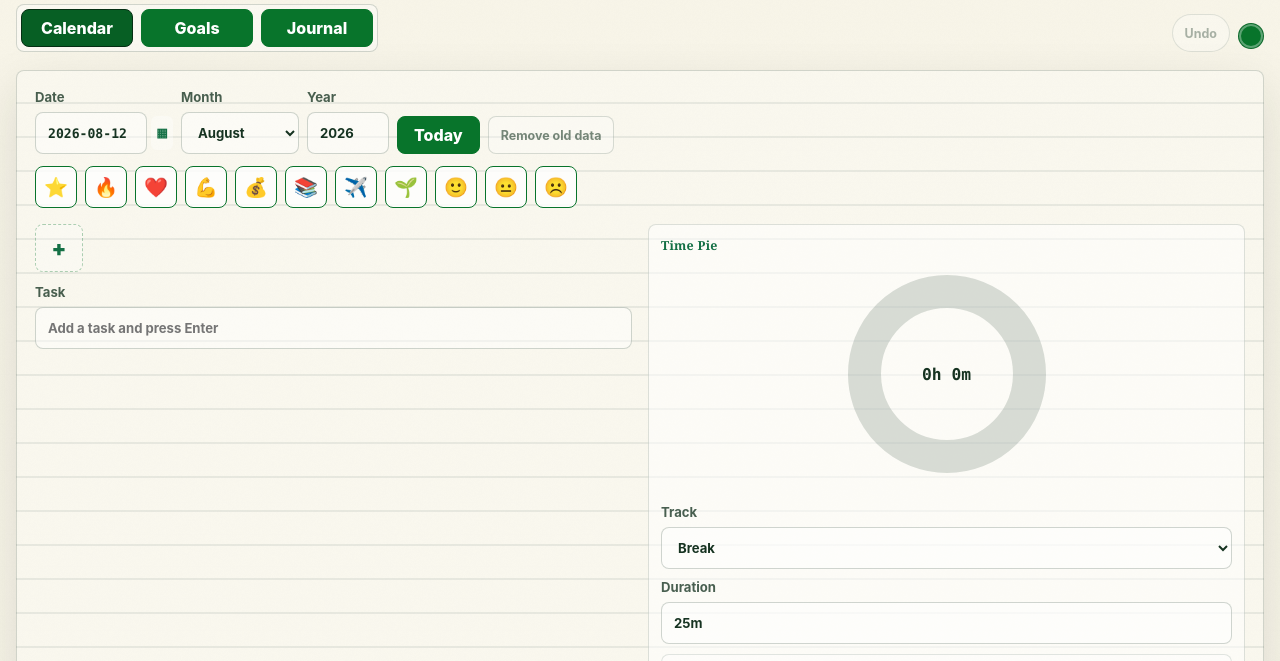
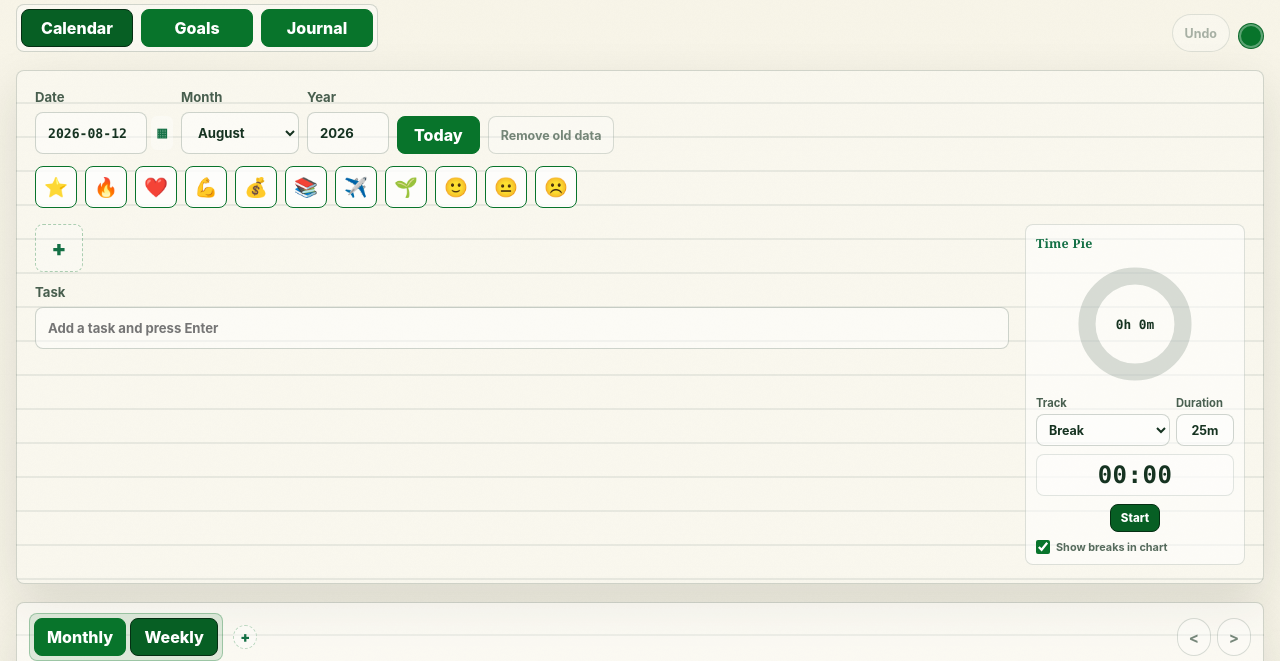
Before and after one commit to bach0404ndg/Journal-Planner-, a website: page public/index.html in a window 1280 px wide. Shown: the part 105-766 px from the top of the page. Drawn offline with Linux system fonts and the light colour scheme.

Commit message:
Redesign Time Pie panel to be compact, move day's tasks into left column
- Day's task list now lives in the left window next to the add-task
  input instead of spanning full width below both columns.
- Shrink the pie chart, put Track/Duration in one compact row, and
  shrink the timer buttons and checkbox, which were oversized for the
  narrower panel.
- Fix a bug where .timer-finished (and .time-legend) always rendered
  visible because their unconditional `display` rule overrode the
  `hidden` attribute.

```diff
--- a/public/index.html
+++ b/public/index.html
@@ -58,6 +58,7 @@
               <div class="emoji-palette" id="emojiPalette"></div>
             </div>
             <div class="side-panel-split">
+              <div class="side-panel-tasks">
                 <form id="calendarNoteForm" class="stacked-form">
                   <div class="special-task-shelf" aria-label="Special calendar tasks">
                     <button class="special-task-add" id="addSpecialTaskButton" type="button" aria-label="Add special task">+</button>
@@ -68,6 +69,8 @@
                     <input id="calendarNoteInput" type="text" placeholder="Add a task and press Enter">
                   </label>
                 </form>
+                <div class="mini-list" id="selectedDateNotes"></div>
+              </div>
 
               <section class="time-panel" aria-label="Time tracking">
                 <div class="time-panel-head">
@@ -87,14 +90,16 @@
                 <div class="time-legend" id="timeLegend" hidden></div>
 
                 <div class="timer-controls">
+                  <div class="timer-row">
                     <label>
                       <span>Track</span>
                       <select id="timerTaskSelect" aria-label="Task to track"></select>
                     </label>
-                  <label>
+                    <label class="timer-duration-field">
                       <span>Duration</span>
                       <input id="timerDurationInput" type="text" placeholder="25m" value="25m">
                     </label>
+                  </div>
                   <div class="timer-display" id="timerDisplay">
                     <span id="timerTimeText" aria-hidden="true">00:00</span>
                     <span class="sr-only" id="timerStatusText" aria-live="polite">Timer idle</span>
@@ -116,7 +121,6 @@
                 </div>
               </section>
             </div>
-            <div class="mini-list" id="selectedDateNotes"></div>
           </aside>
 
           <section class="calendar-panel" aria-label="Monthly calendar">
--- a/public/styles.css
+++ b/public/styles.css
@@ -2590,23 +2590,40 @@ textarea:focus {
 
 .side-panel-split {
   display: grid;
-  grid-template-columns: repeat(2, minmax(0, 1fr));
+  grid-template-columns: minmax(0, 1fr) minmax(190px, 220px);
   gap: 16px;
   align-items: start;
   margin-top: 16px;
 }
 
+.side-panel-tasks {
+  display: grid;
+  gap: 10px;
+  min-width: 0;
+}
+
 .side-panel-split .stacked-form {
   margin-top: 0;
 }
 
+.side-panel-tasks .mini-list {
+  margin-top: 0;
+}
+
 .time-panel {
   display: grid;
-  gap: 10px;
-  padding: 12px;
+  gap: 8px;
+  padding: 10px;
   border: 1px solid rgba(22, 51, 33, 0.14);
   border-radius: var(--radius);
   background: rgba(255, 255, 255, 0.52);
+}
+
+.time-panel select,
+.time-panel input[type="text"] {
+  min-height: 32px;
+  padding: 0 8px;
+  font-size: 0.78rem;
 }
 
 .time-panel-head {
@@ -2632,7 +2649,7 @@ textarea:focus {
 
 .time-chart {
   position: relative;
-  width: min(220px, 100%);
+  width: min(128px, 100%);
   margin: 0 auto;
 }
 
@@ -2644,12 +2661,12 @@ textarea:focus {
 
 .time-chart-track {
   stroke: rgba(22, 51, 33, 0.16);
-  stroke-width: 18;
+  stroke-width: 16;
 }
 
 .time-slice {
   fill: none;
-  stroke-width: 18;
+  stroke-width: 16;
 }
 
 .time-chart-center {
@@ -2663,13 +2680,17 @@ textarea:focus {
 .time-chart-total {
   color: var(--ink);
   font-family: ui-monospace, SFMono-Regular, Menlo, Monaco, Consolas, "Liberation Mono", monospace;
-  font-size: 1.02rem;
+  font-size: 0.8rem;
   font-weight: 900;
 }
 
 .time-legend {
   display: grid;
   gap: 4px;
+}
+
+.time-legend[hidden] {
+  display: none;
 }
 
 .time-legend-item {
@@ -2707,7 +2728,7 @@ textarea:focus {
 
 .timer-controls {
   display: grid;
-  gap: 10px;
+  gap: 8px;
 }
 
 .timer-controls .is-invalid {
@@ -2715,8 +2736,24 @@ textarea:focus {
   box-shadow: 0 0 0 3px rgba(156, 51, 40, 0.12);
 }
 
+.timer-row {
+  display: grid;
+  grid-template-columns: minmax(0, 1fr) 58px;
+  gap: 6px;
+}
+
+.timer-row label {
+  gap: 4px;
+  font-size: 0.7rem;
+}
+
+.timer-duration-field input {
+  padding: 0 4px;
+  text-align: center;
+}
+
 .timer-display {
-  padding: 10px 8px;
+  padding: 6px;
   border: 1px solid rgba(22, 51, 33, 0.12);
   border-radius: var(--radius);
   background: rgba(255, 255, 255, 0.4);
@@ -2726,9 +2763,9 @@ textarea:focus {
 .timer-display #timerTimeText {
   color: var(--ink);
   font-family: ui-monospace, SFMono-Regular, Menlo, Monaco, Consolas, "Liberation Mono", monospace;
-  font-size: 2.1rem;
+  font-size: 1.5rem;
   font-weight: 900;
-  letter-spacing: 0.04em;
+  letter-spacing: 0.02em;
   font-variant-numeric: tabular-nums;
 }
 
@@ -2755,26 +2792,41 @@ textarea:focus {
   display: flex;
   align-items: center;
   justify-content: center;
-  gap: 8px;
+  gap: 6px;
   flex-wrap: wrap;
+}
+
+.timer-finished[hidden] {
+  display: none;
+}
+
+.timer-buttons button,
+.timer-finished button {
+  min-height: 28px;
+  padding: 0 10px;
+  font-size: 0.72rem;
 }
 
 .timer-finished {
   color: #9c3328;
-  font-size: 0.78rem;
+  font-size: 0.72rem;
   font-weight: 800;
 }
 
 .time-chart-toggle {
   display: flex;
   align-items: center;
-  gap: 7px;
+  gap: 6px;
   color: rgba(22, 51, 33, 0.72);
-  font-size: 0.74rem;
+  font-size: 0.68rem;
   font-weight: 700;
 }
 
 .time-chart-toggle input {
+  width: 14px;
+  min-height: 14px;
+  margin: 0;
+  padding: 0;
   accent-color: var(--green);
 }
 
@@ -2886,7 +2938,7 @@ textarea:focus {
   }
 
   .time-chart {
-    width: min(180px, 100%);
+    width: min(150px, 100%);
   }
 
   .timer-buttons,
```
Lines whose indentation alone changed are shown as unchanged.
